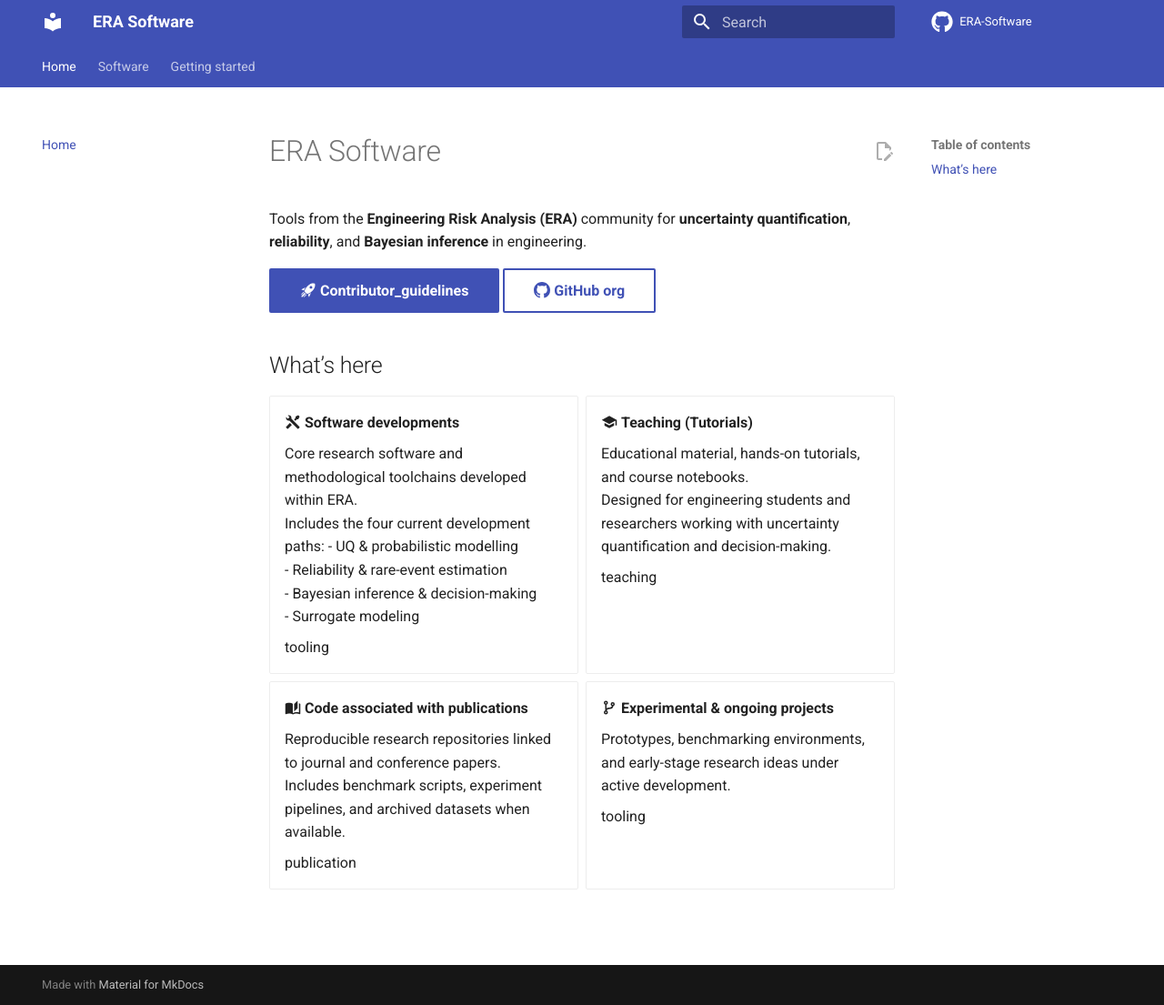
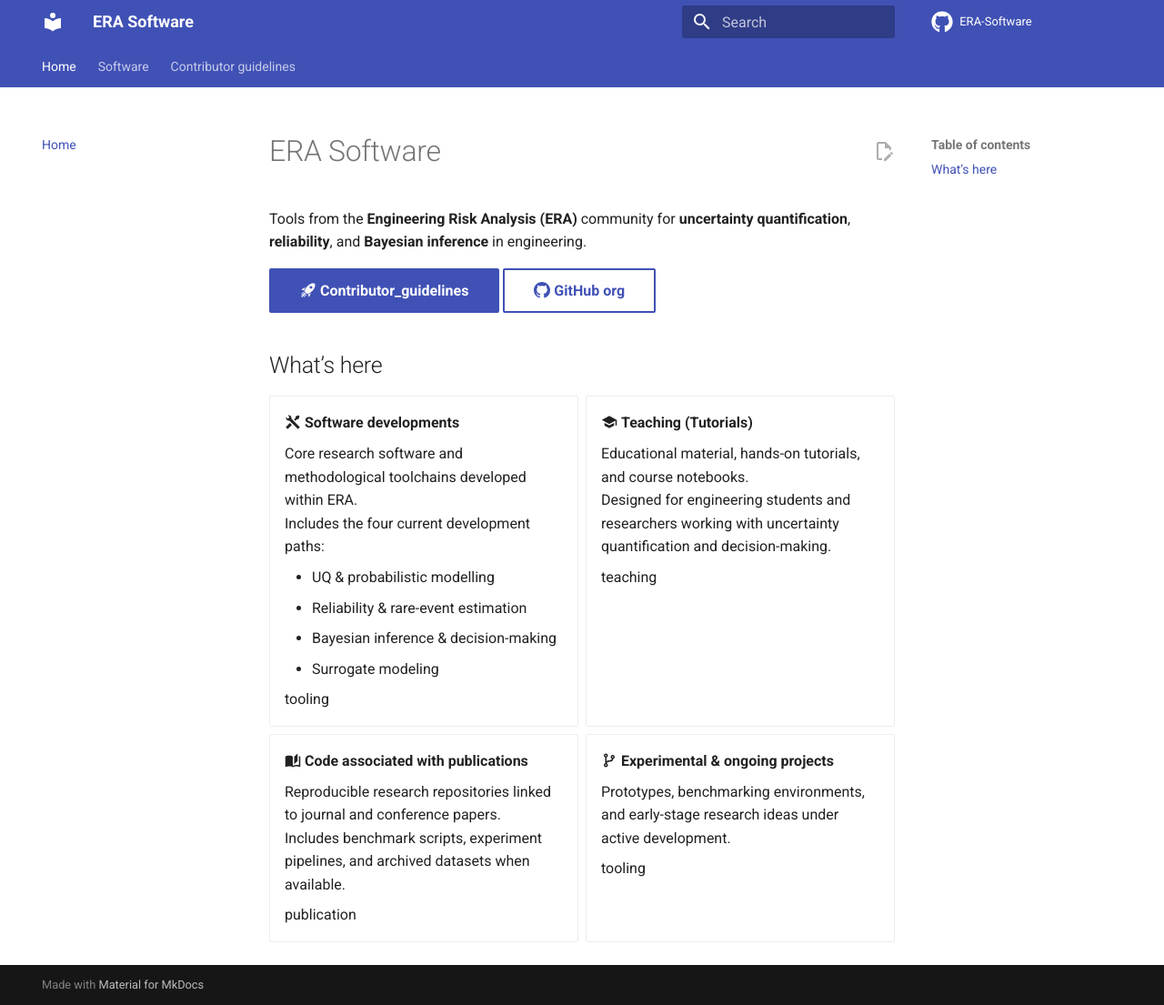
Before and after one commit to ERA-Software/ERA-Software.github.io, an MkDocs documentation site: the page built from src_docs/index.md, in a window 1280 px wide and 1105 px high. Shown: the whole window at 91% size. Built offline with MkDocs 1.6.1 and Material for MkDocs 9.7.7, drawn with Linux system fonts in a browser that asks for light colours.

Commit message:
minor modifications

```diff
--- a/mkdocs.yml
+++ b/mkdocs.yml
@@ -24,7 +24,7 @@ theme:
 nav:
   - Home: index.md
   - Software: software.md
-  - Getting started: contributor-guidelines.md
+  - Contributor guidelines: contributor-guidelines.md
   # - Contributing: contributing.md
   # - Governance: governance.md
 
--- a/src_docs/index.md
+++ b/src_docs/index.md
@@ -21,6 +21,7 @@ Tools from the **Engineering Risk Analysis (ERA)** community for **uncertainty q
 
     Core research software and methodological toolchains developed within ERA.
     Includes the four current development paths:
+
     - UQ & probabilistic modelling
     - Reliability & rare-event estimation
     - Bayesian inference & decision-making
```
